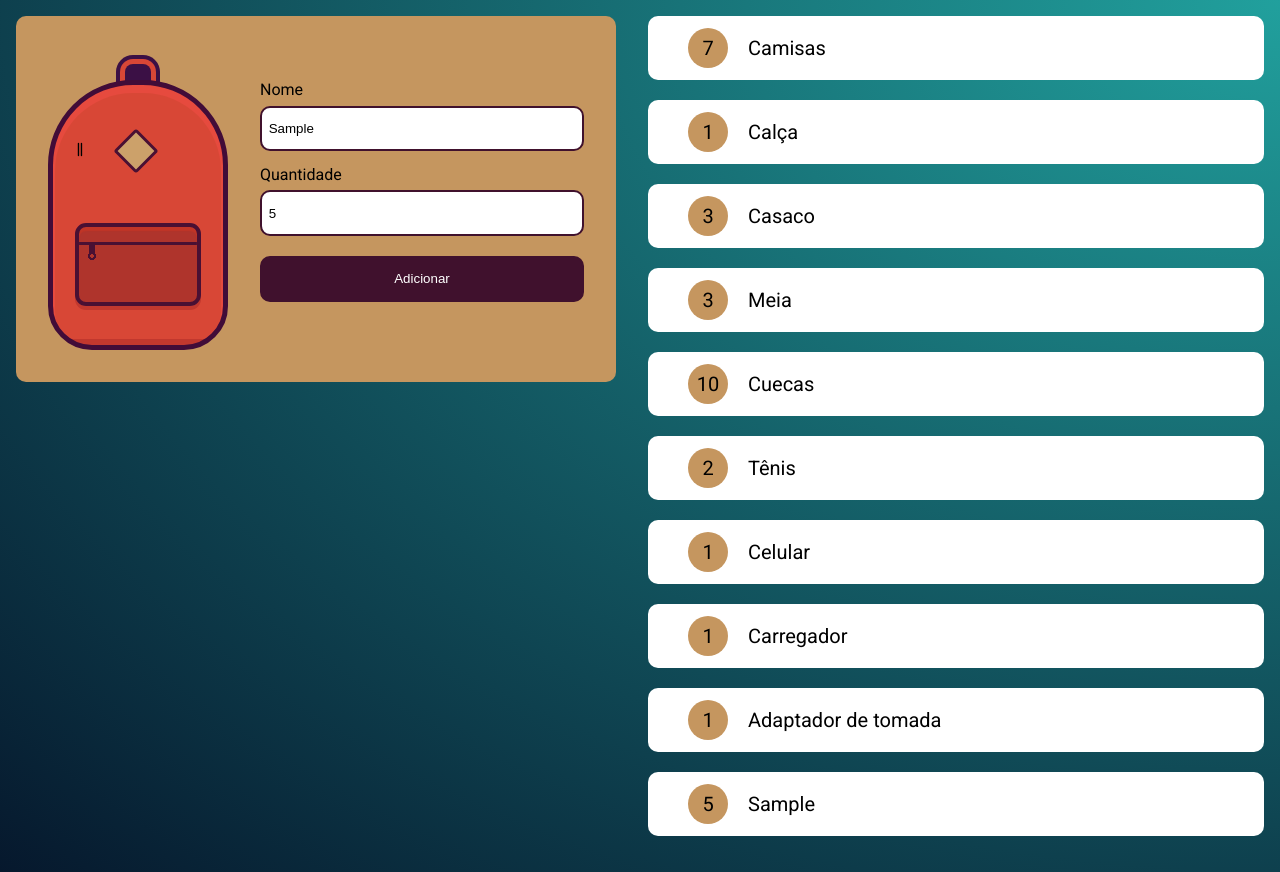
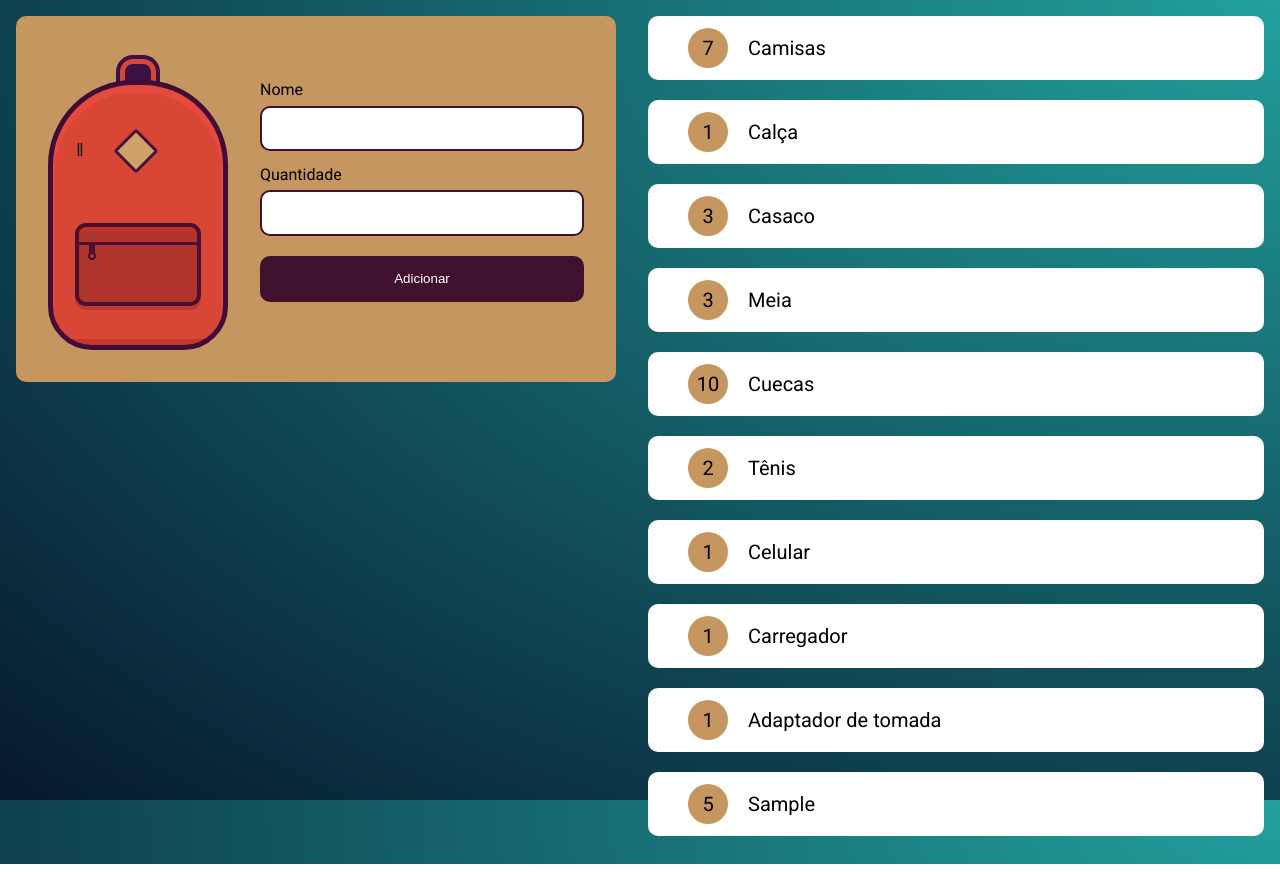
Before and after one commit to wagnermarques00/Alura-Javascript, a plain HTML site: page JavaScript for the Web - Storing Data in the Browser/index.html in a window 1280 px wide. Both pictures are taken after typing "Sample", "5" into the empty fields and a click on the input "Adicionar". Drawn offline with Linux system fonts and the light colour scheme.

Commit message:
Storing data in the browser - 02/05

```diff
--- a/JavaScript for the Web - Storing Data in the Browser/css/abstract/_base.scss
+++ b/JavaScript for the Web - Storing Data in the Browser/css/abstract/_base.scss
@@ -2,6 +2,7 @@
 
 html {
 	background: $body-gradient;
+	height: 100%;
 	width: 100%;
 
 	font-family: $font-roboto;
--- a/JavaScript for the Web - Storing Data in the Browser/js/main.js
+++ b/JavaScript for the Web - Storing Data in the Browser/js/main.js
@@ -1,12 +1,17 @@
 const form = document.getElementById("add-item");
+const items = [];
 
 form.addEventListener("submit", (event) => {
 	event.preventDefault();
 
-	const name = event.target.elements[0].value;
-	const quantity = event.target.elements[1].value;
+	const name = event.target.elements[0];
+	const quantity = event.target.elements[1];
 
-	renderElementToList(name, quantity);
+	renderElementToList(name.value, quantity.value);
+	saveToLocalStorage(name.value, quantity.value);
+
+	name.value = "";
+	quantity.value = "";
 });
 
 function renderElementToList(name, quantity) {
@@ -31,3 +36,14 @@ function appendItemToList(item) {
 	const list = document.getElementById("list");
 	list.appendChild(item);
 }
+
+function saveToLocalStorage(itemName, itemQuantity) {
+	const actualItem = {
+		name: itemName,
+		quantity: itemQuantity,
+	};
+
+	items.push(actualItem);
+
+	localStorage.setItem("items", JSON.stringify(items));
+}
```
Also changed, not shown: JavaScript for the Web - Storing Data in the Browser/css/style.css, 1 other file.
